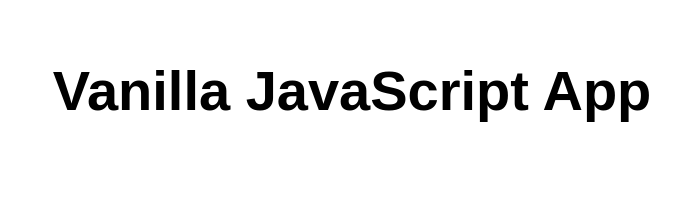
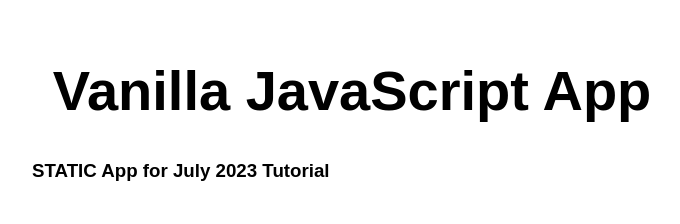
Before and after one commit to king-qamata/my-first-static-web-app, a website: page src/index.html in a window 1280 px wide. Shown: the whole page, without its empty margins (288-968 px from the left). Drawn offline with Linux system fonts and the light colour scheme.

Commit message:
REpo upgrdade

```diff
--- a/src/index.html
+++ b/src/index.html
@@ -11,6 +11,7 @@
 <body>
   <main>
     <h1>Vanilla JavaScript App</h1>
+    <h3>STATIC App for July 2023 Tutorial</h3>
   </main>
 </body>
 
```
